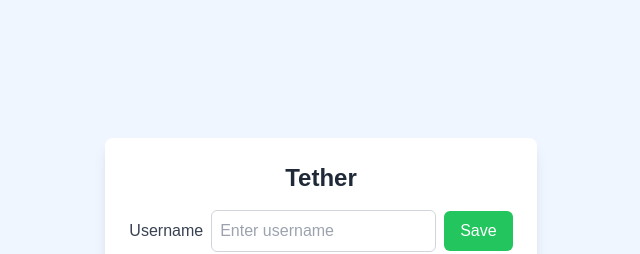
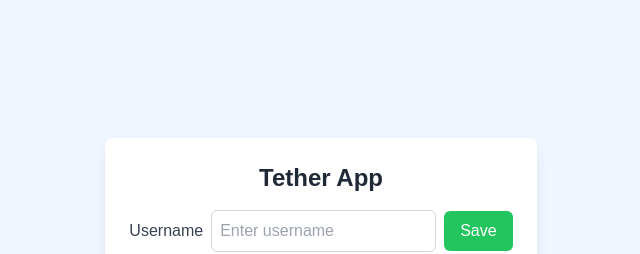
Before and after one commit to naed27/Tether, a Next.js app: page / in a window 1280 px wide. Shown: the top 254 px of the page, without its empty margins (319-959 px from the left). Built offline with nearby package versions, Linux system fonts and the light colour scheme.

Commit message:
test push

```diff
--- a/components/pages/chat/chat.tsx
+++ b/components/pages/chat/chat.tsx
@@ -17,7 +17,7 @@ export default function Chat() {
 
   return (
     <div className="max-w-md mx-auto p-6 bg-white rounded-lg shadow-lg">
-      <h2 className="text-2xl font-semibold text-center text-gray-800 mb-4">Tether</h2>
+      <h2 className="text-2xl font-semibold text-center text-gray-800 mb-4">Tether App</h2>
       <ChatUserSettings setUsername={setUsername} />
       <ChatMessageList messages={messages} />
       <ChatMessageInput onSendMessage={handleSendMessage} />
```
